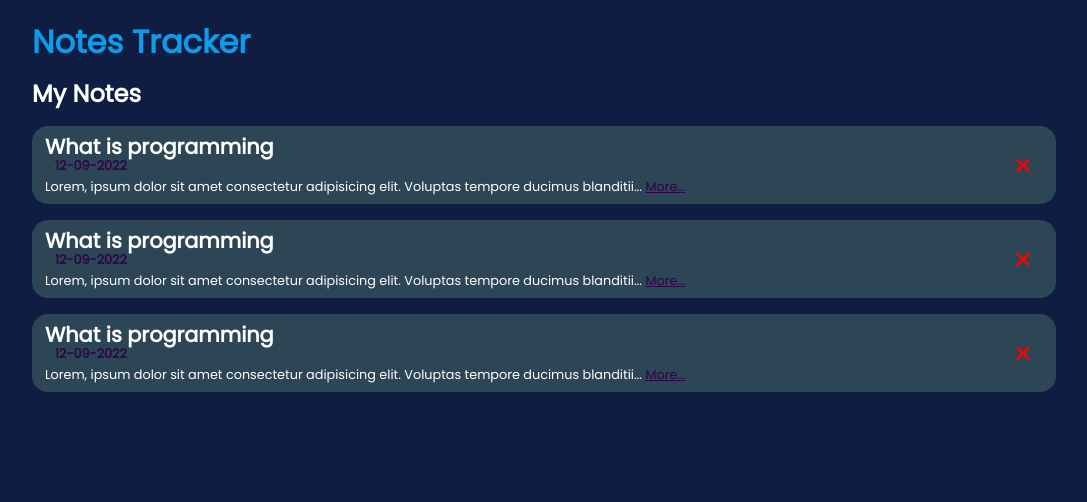
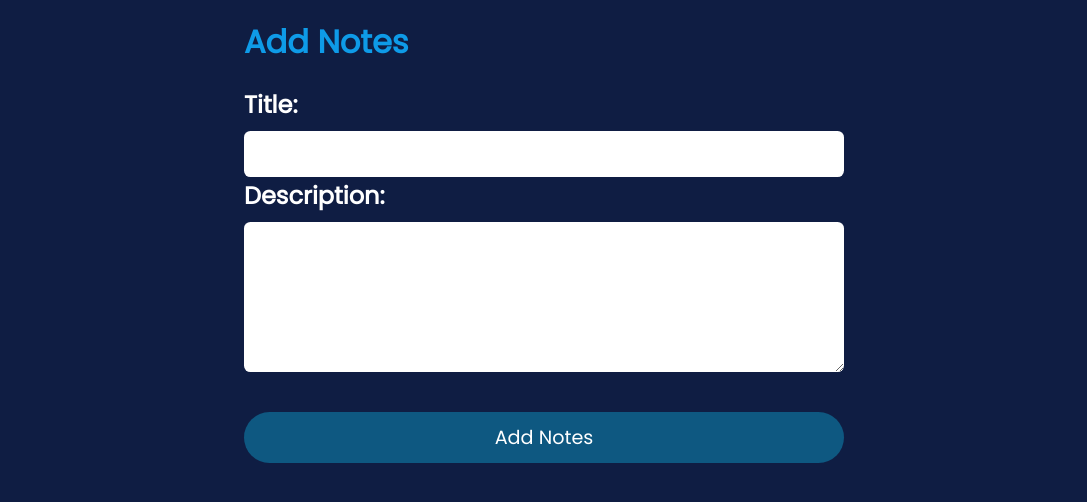
Before and after one commit to Jacobkyalo/notes-tracker, a React (Create React App) app: page /add in a window 1280 px wide. Shown: the top 502 px of the page, without its empty margins (96-1183 px from the left). Built offline with nearby package versions, Linux system fonts and the light colour scheme.

Commit message:
install packages and added components

```diff
--- a/package.json
+++ b/package.json
@@ -6,8 +6,10 @@
     "@testing-library/jest-dom": "^5.16.5",
     "@testing-library/react": "^13.3.0",
     "@testing-library/user-event": "^13.5.0",
+    "firebase": "^9.9.4",
     "react": "^18.2.0",
     "react-dom": "^18.2.0",
+    "react-router-dom": "^6.3.0",
     "react-scripts": "5.0.1",
     "web-vitals": "^2.1.4"
   },
--- a/src/App.js
+++ b/src/App.js
@@ -1,12 +1,19 @@
+import { Route, Routes } from "react-router-dom";
 import "./App.css";
+import AddForm from "./components/AddForm";
 import Notes from "./components/Notes";
+import SignUp from "./components/SignUp";
 
 function App() {
   return (
     <div className="app">
       <div className="content-wrapper">
         <div className="content">
-          <Notes />
+          <Routes>
+            <Route path="/" element={<SignUp />} />
+            <Route path="/notes" element={<Notes />} />
+            <Route path="/add" element={<AddForm />} />
+          </Routes>
         </div>
       </div>
     </div>
--- /dev/null
+++ b/src/components/AddForm.jsx
@@ -0,0 +1,39 @@
+import React, { useState } from "react";
+import "../styles/AddForm.css";
+
+const AddForm = () => {
+  const [title, setTitle] = useState("");
+  const [description, setDescription] = useState("");
+  return (
+    <>
+      <form>
+        <h1>Add Notes</h1>
+        <label htmlFor="title">Title:</label>
+        <p>
+          <input
+            type="text"
+            name="title"
+            id="title"
+            value={title}
+            onChange={(e) => setTitle(e.target.value)}
+          />
+        </p>
+        <label htmlFor="description">Description:</label>
+        <p>
+          <textarea
+            type="text"
+            name="description"
+            id="description"
+            cols="30"
+            rows="5"
+            value={description}
+            onChange={(e) => setDescription(e.target.value)}
+          ></textarea>
+        </p>
+        <button>Add Notes</button>
+      </form>
+    </>
+  );
+};
+
+export default AddForm;
--- a/src/components/Notes.jsx
+++ b/src/components/Notes.jsx
@@ -1,6 +1,7 @@
 import React, { useState } from "react";
 import Note from "./Note";
 import "../styles/Notes.css";
+import { Link } from "react-router-dom";
 
 const Notes = () => {
   const [notes, setNotes] = useState([
@@ -36,6 +37,9 @@ const Notes = () => {
           </>
         ))}
       </div>
+      <Link to="/add">
+        <button className="add">+</button>
+      </Link>
     </>
   );
 };
--- /dev/null
+++ b/src/components/SignUp.jsx
@@ -0,0 +1,16 @@
+import React from "react";
+import "../styles/SignUp.css";
+
+const SignUp = () => {
+  return (
+    <div className="signup-wrapper">
+      <div className="signup">
+        <h1>Welcome,</h1>
+        <p>Signup to continue</p>
+        <button>Continue With Google</button>
+      </div>
+    </div>
+  );
+};
+
+export default SignUp;
--- a/src/index.js
+++ b/src/index.js
@@ -2,10 +2,13 @@ import React from "react";
 import ReactDOM from "react-dom/client";
 import "./index.css";
 import App from "./App";
+import { BrowserRouter } from "react-router-dom";
 
 const root = ReactDOM.createRoot(document.getElementById("root"));
 root.render(
   <React.StrictMode>
-    <App />
+    <BrowserRouter>
+      <App />
+    </BrowserRouter>
   </React.StrictMode>
 );
--- /dev/null
+++ b/src/styles/AddForm.css
@@ -0,0 +1,35 @@
+form {
+  display: block;
+  margin: 0 auto;
+  width: 100%;
+  max-width: 600px;
+}
+form h1 {
+  color: #0e9be8;
+  margin-bottom: 1.2rem;
+}
+form label {
+  font-size: 1.5rem;
+  font-weight: 900;
+}
+form input,
+textarea {
+  width: 100%;
+  border: 0;
+  border-radius: 0.4rem;
+  padding: 10px;
+  outline: 0;
+  font-size: 1.1rem;
+  margin-top: 0.4rem;
+}
+form button {
+  background-color: #0e5881;
+  color: #fff;
+  font-size: 1.2rem;
+  border: 0;
+  border-radius: 2rem;
+  width: 100%;
+  padding: 0.7rem 1rem;
+  cursor: pointer;
+  margin-top: 2rem;
+}
--- a/src/styles/Notes.css
+++ b/src/styles/Notes.css
@@ -7,3 +7,28 @@ header .header-subtitle {
 .notes-content {
   padding: 0.3rem 0;
 }
+.add {
+  position: fixed;
+  right: 9rem;
+  bottom: 4rem;
+  width: 60px;
+  height: 60px;
+  border: 0;
+  border-radius: 50%;
+  font-size: 2rem;
+  text-align: center;
+  background-color: #196e9c;
+  color: #000;
+  font-weight: 900;
+  cursor: pointer;
+}
+@media (max-width: 820px) {
+  .add {
+    right: 6rem;
+  }
+}
+@media (max-width: 540px) {
+  .add {
+    right: 2rem;
+  }
+}
--- /dev/null
+++ b/src/styles/SignUp.css
@@ -0,0 +1,37 @@
+.signup-wrapper {
+  min-height: 100vh;
+  display: flex;
+  justify-content: center;
+  align-items: center;
+  flex-direction: column;
+  width: 100%;
+  max-width: 500px;
+  margin: 0 auto;
+}
+.signup {
+  height: 40vh;
+  background-color: #e4e8f4;
+  color: #000;
+  padding: 2rem;
+  border-radius: 1rem;
+  width: 100%;
+  text-align: center;
+  line-height: 1.3;
+}
+.signup h1 {
+  font-weight: 700;
+}
+.signup p {
+  opacity: 0.8;
+}
+.signup button {
+  background-color: #0e5881;
+  color: #fff;
+  font-size: 1.2rem;
+  border: 0;
+  border-radius: 2rem;
+  width: 100%;
+  padding: 0.7rem 1rem;
+  cursor: pointer;
+  margin-top: 3rem;
+}
```
Also changed, not shown: 1 other file (tests, documents, lock files or other folders).
